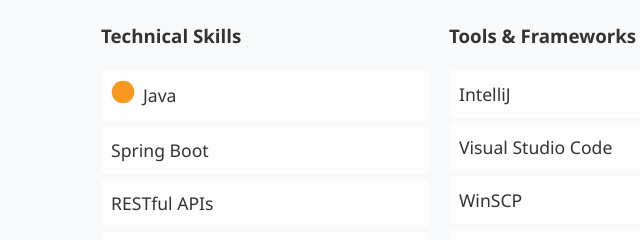
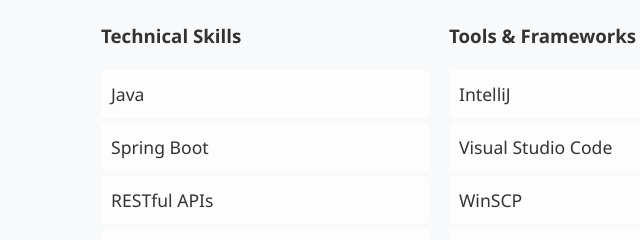
Before and after one commit to jstewart271/jamieStewart_Dev, a plain HTML site: page index.html in a window 1280 px wide. Shown: the part 772-1012 px from the top of the page, 27-667 px from the left. Drawn offline with Linux system fonts and the light colour scheme.

Commit message:
Update index.html

```diff
--- a/index.html
+++ b/index.html
@@ -86,22 +86,7 @@
           <div>
             <h3>Technical Skills</h3>
             <ul>
-              <li>
-                <!-- Animated SVG icon with tooltip -->
-                <span class="tooltip" aria-label="Java">
-                  <svg class="icon" viewBox="0 0 64 64">
-                    <circle cx="32" cy="32" r="30" fill="#f89820" />
-                    <animate
-                      attributeName="r"
-                      from="28"
-                      to="32"
-                      dur="1.5s"
-                      repeatCount="indefinite"
-                    />
-                  </svg>
-                </span>
-                Java
-              </li>
+              <li>Java</li>
               <li>Spring Boot</li>
               <li>RESTful APIs</li>
               <li>Microservices</li>
```
